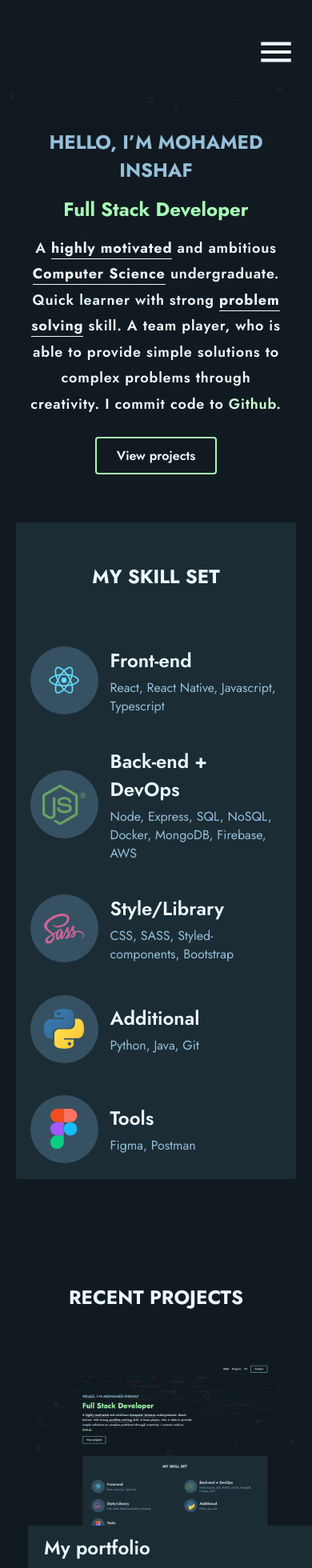
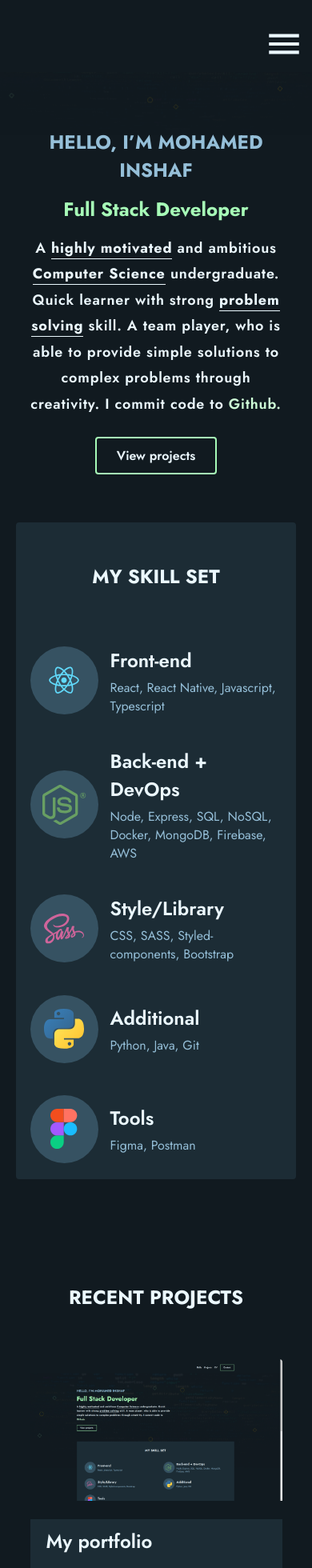
Before and after one commit to minshaf998/minshaf998.github.io, a React (Create React App) app: page / in a window 390 px wide. Shown: the top 1960 px of the page at 80% size. Built offline with nearby package versions, Linux system fonts and the light colour scheme.

Commit message:
navbarsize

```diff
--- a/src/components/common/Navbar/style.scss
+++ b/src/components/common/Navbar/style.scss
@@ -1,6 +1,9 @@
-@import '../../../styles/main';
+@import "../../../styles/main";
 .navbar {
   padding: 20px;
+  @media (max-width: 700px) {
+    padding: 10px;
+  }
   width: 100%;
   z-index: 99;
   background: $bg;
--- a/src/components/landing/RecentProjects/Card/style.scss
+++ b/src/components/landing/RecentProjects/Card/style.scss
@@ -42,7 +42,7 @@
 	}
 	@media (max-width: 825px) {
 		max-width: 90%;
-		min-width: 370px;
+		// min-width: 370px;
 		margin: 10px 15px;
 		margin-bottom: 40px;
 		padding: 0px;
```
Lines whose indentation alone changed are shown as unchanged.
